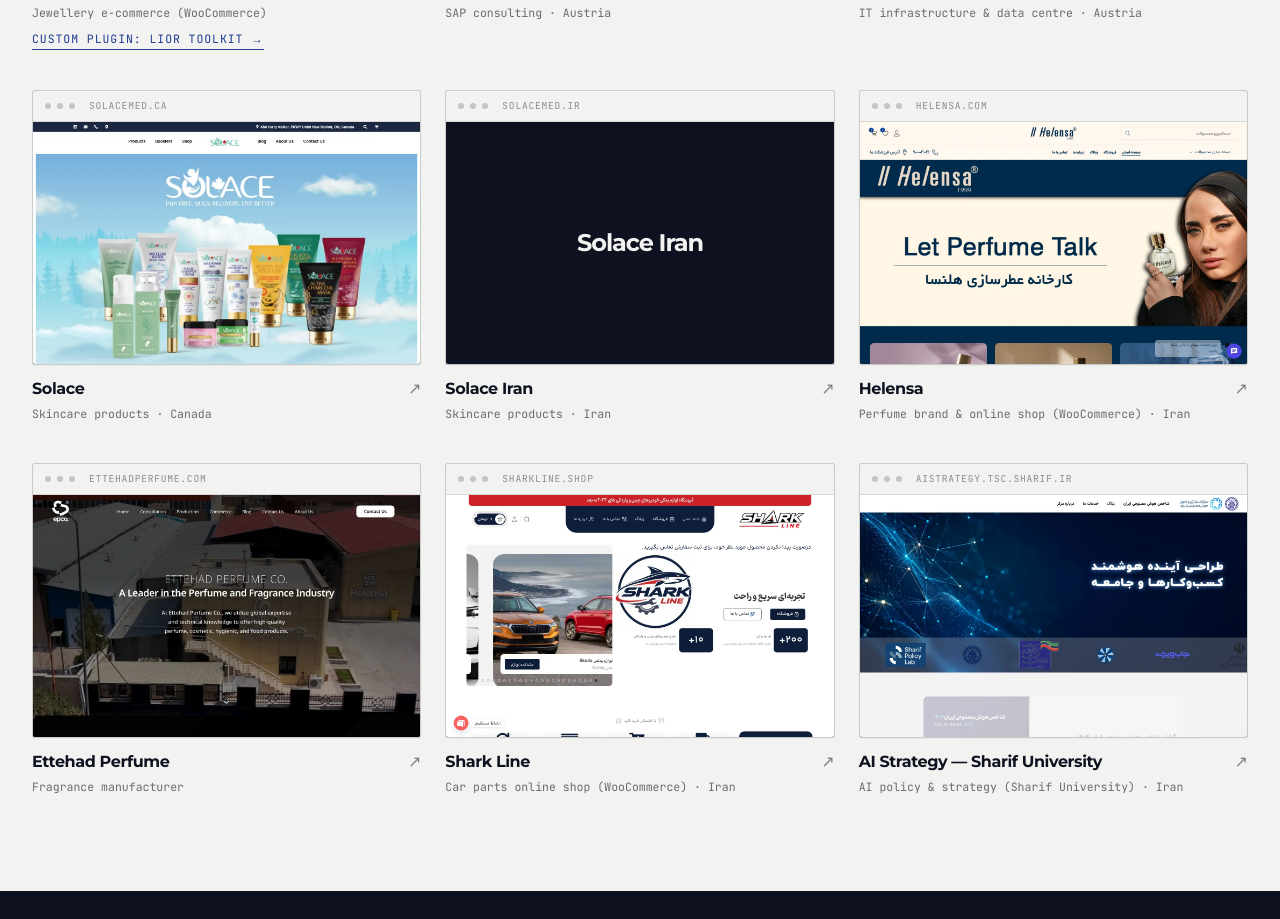
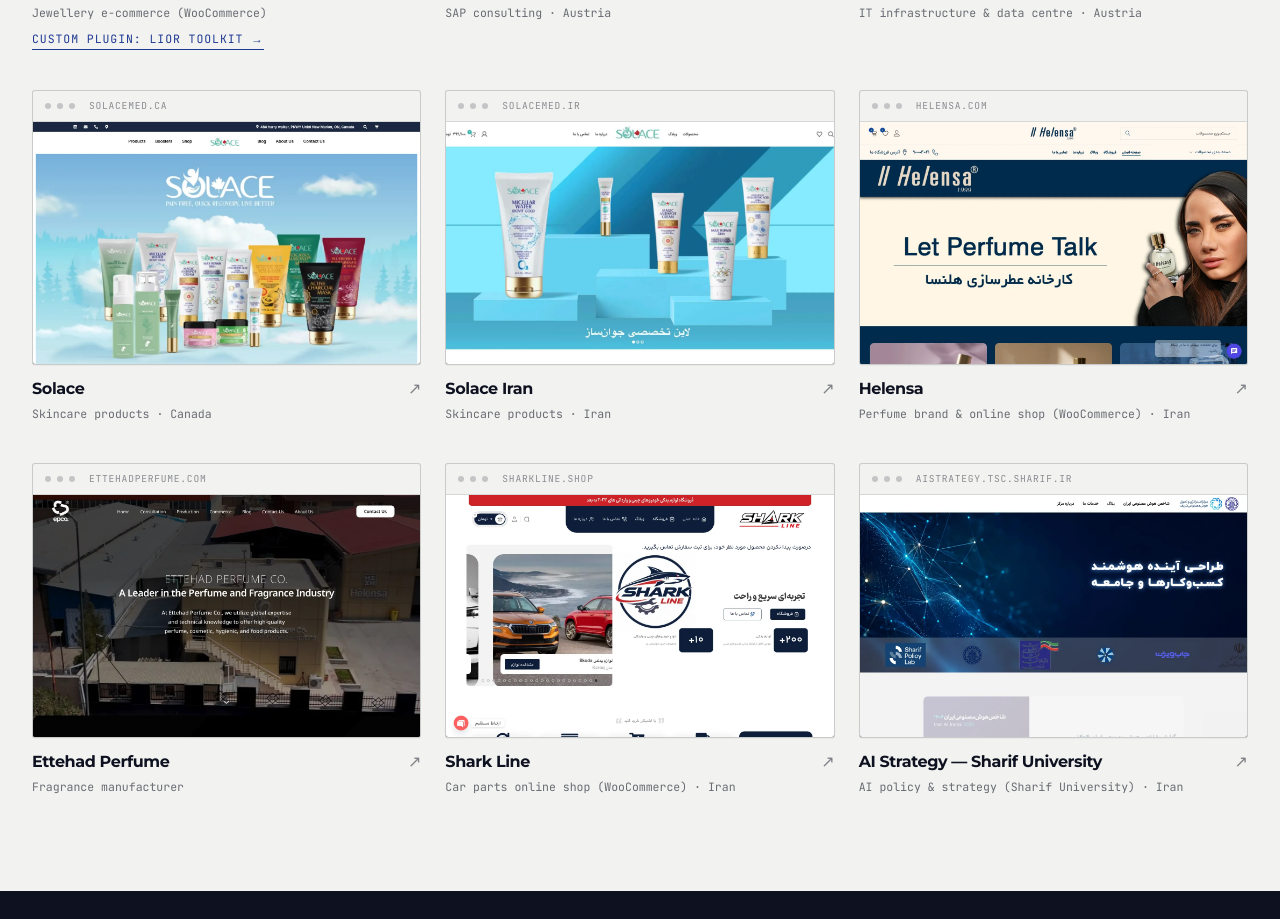
Before and after one commit to Mohammad78SD/mimscript-site, a Next.js app: page /projects in a window 1280 px wide. Shown: the part 3260-4179 px from the top of the page. Built offline with nearby package versions, Linux system fonts and the light colour scheme.

Commit message:
chore: replace Lior screenshot and add Solace Iran screenshot

```diff
--- a/src/data/clients.ts
+++ b/src/data/clients.ts
@@ -19,7 +19,6 @@
     name: "Lior Jewellery",
     url: "https://lior-jewellery.com",
     industry: "Jewellery e-commerce (WooCommerce)",
-    // TODO: replace screenshot (current one shows a newsletter popup)
     image: "/clients/lior-jewellery-com.webp",
     related: { href: "/projects/lior-toolkit", label: "Custom plugin: Lior Toolkit" },
   },
@@ -49,8 +48,7 @@
     url: "https://solacemed.ir",
     industry: "Skincare products",
     region: "Iran",
-    // TODO: add public/clients/solacemed-ir.webp and set the path here (placeholder is shown while null)
-    image: null,
+    image: "/clients/solacemed-ir.webp",
   },
   {
     name: "Helensa",
```
Also changed, not shown: public/clients/lior-jewellery-com.webp, public/clients/solacemed-ir.webp (added).
